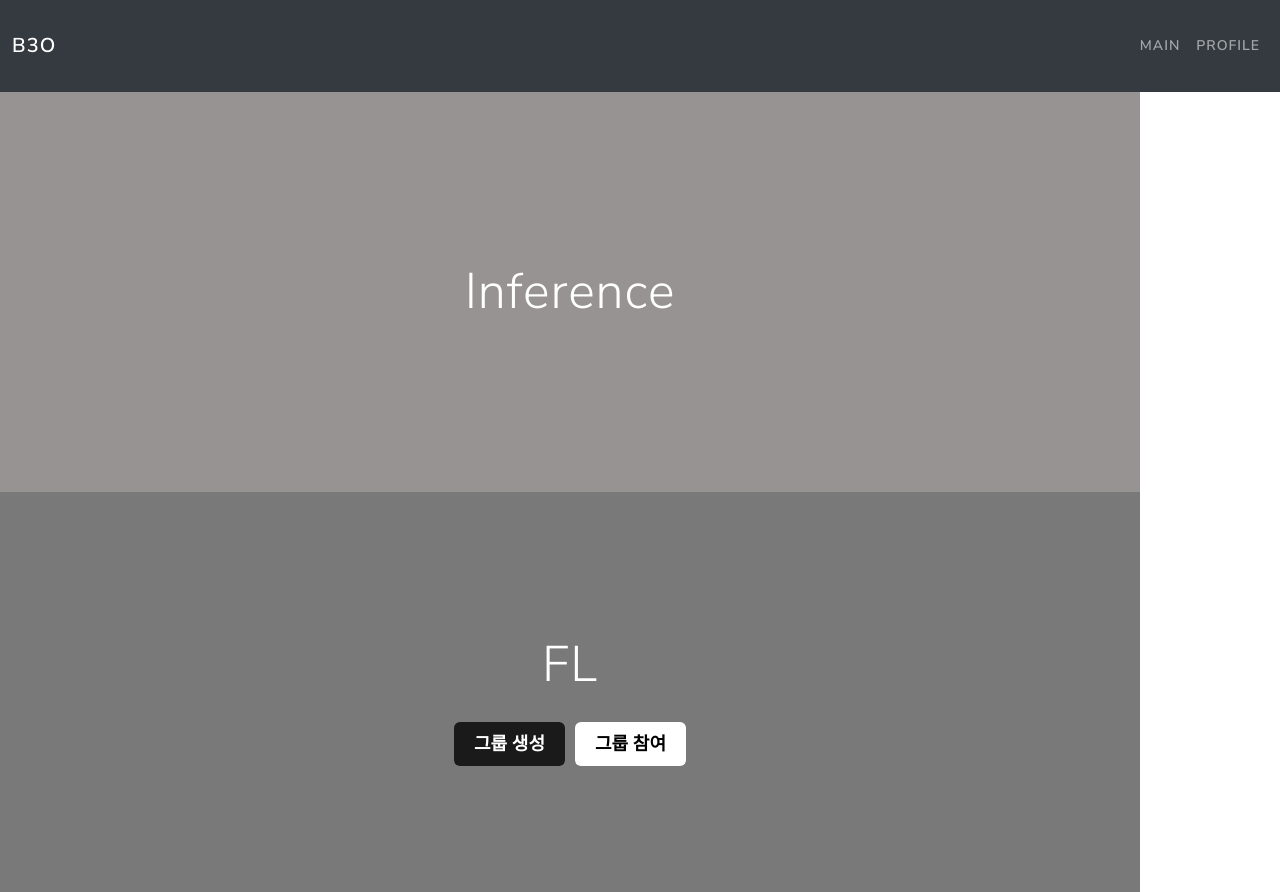
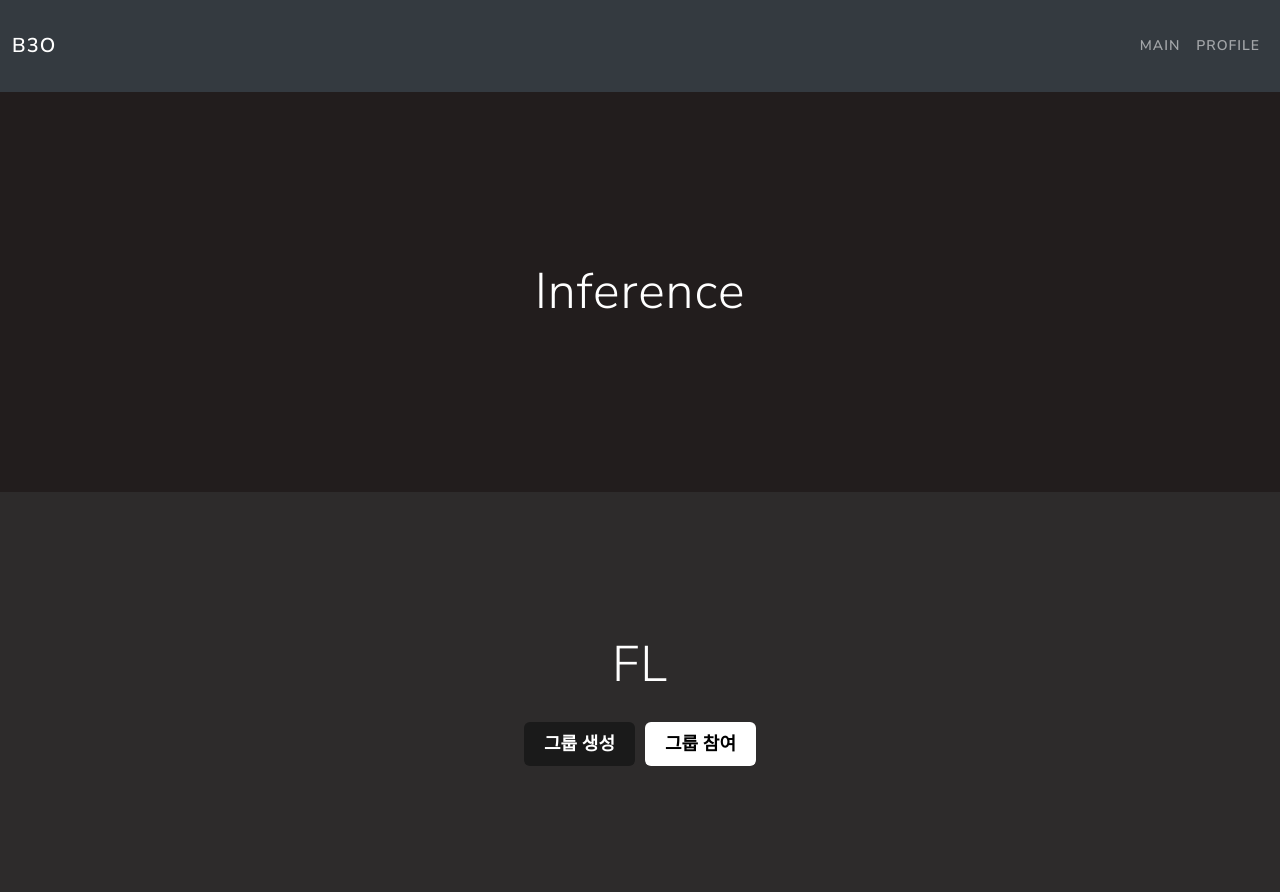
Before and after one commit to ACS-High-School/Frontend, a React (Create React App) app: page /select in a window 1280 px wide. Built offline with nearby package versions, Linux system fonts and the light colour scheme; no server answers; what aws-amplify, aws-jwt-verify would draw is missing.

Commit message:
AHSK-306 style : MainSelect 페이지 요소 크기 조정 및 색상 변경

```diff
--- a/src/styles/MainSelectionPage.css
+++ b/src/styles/MainSelectionPage.css
@@ -16,15 +16,15 @@
   .selection-container {
     display: flex;
     flex-direction: column;
-    height: 100vh;
-    width: 100%;
-    background-color: #797979;
+    min-height: 100vh;
+    min-width: 100vw;
+    background-color: #2d2b2b;
     color: #fff;
     margin: 0;
   }
 
   .inference-section {
-    background-color: #979393;
+    background-color: #221d1d;
   }
 
   .inference-section, .fl-section {
@@ -38,11 +38,12 @@
     width: 100%;
   }
   .inference-section:hover {
-    background-color: #081d33;
+    background-color: #38305d;
   }
 
   .fl-section:hover {
-    background-color: #440909;
+    background-color: #081d33;
+
   }
 
   .fl-section {
```
